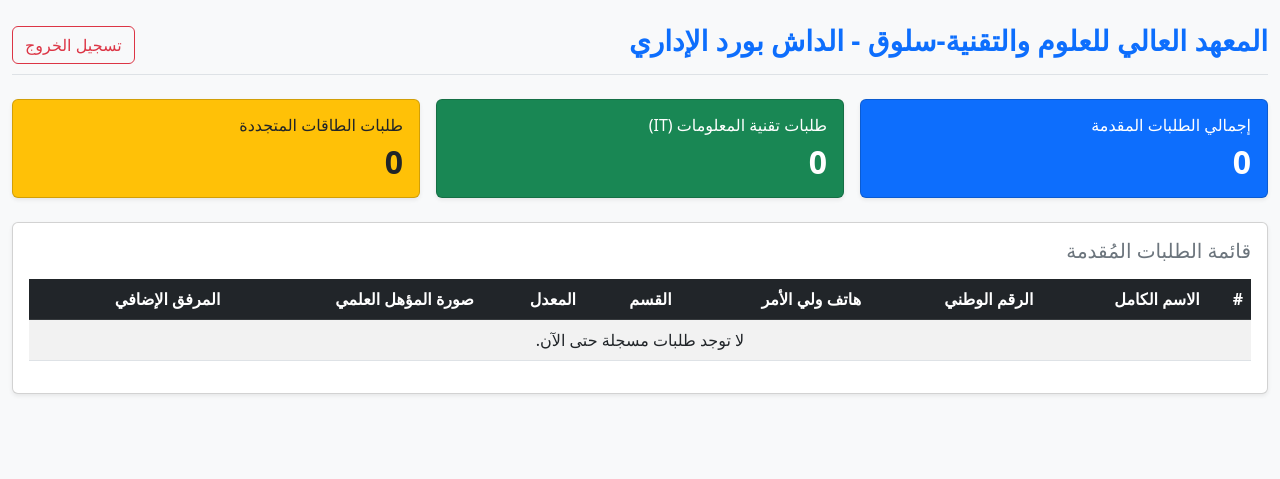
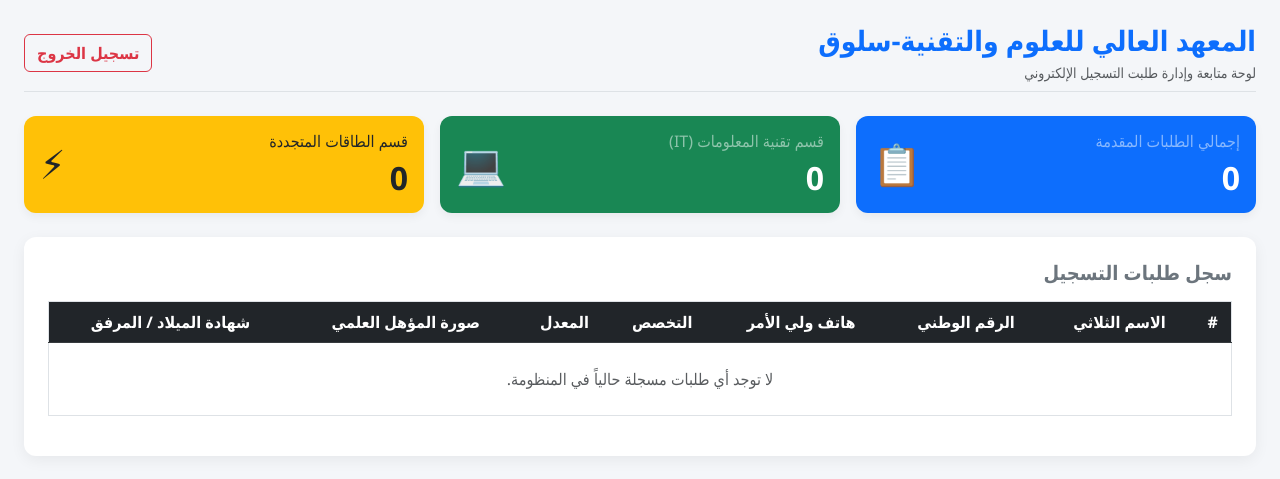
Before and after one commit to elshiebani/student_system, a Flask app: page /admin in a window 1280 px wide. Shown: the top 479 px of the page. Run offline with Flask 3, Linux system fonts and the light colour scheme; the visitor is signed in with stand-in values (Sample User, id 1).

Commit message:
Update admin dashboard layout and content

```diff
--- a/student_system/templates/admin.html
+++ b/student_system/templates/admin.html
@@ -3,82 +3,109 @@
 <head>
     <meta charset="UTF-8">
     <meta name="viewport" content="width=device-width, initial-scale=1.0">
-    <title>الداش بورد - المعهد العالي للعلوم والتقنية-سلوق</title>
+    <title>لوحة التحكم - المعهد العالي للعلوم والتقنية-سلوق</title>
     <link rel="stylesheet" href="https://cdn.jsdelivr.net/npm/bootstrap@5.3.0/dist/css/bootstrap.rtl.min.css">
+    <style>
+        body { background-color: #f4f6f9; font-family: 'Segoe UI', Tahoma, Geneva, Verdana, sans-serif; }
+        .card-stat { border: none; border-radius: 12px; box-shadow: 0 4px 10px rgba(0,0,0,0.05); }
+        .table-card { border: none; border-radius: 12px; box-shadow: 0 4px 15px rgba(0,0,0,0.06); }
+    </style>
 </head>
-<body class="bg-light">
-<div class="container-fluid py-4">
-    <div class="d-flex justify-content-between align-items-center mb-4 border-bottom pb-2">
-        <h3 class="fw-bold text-primary">المعهد العالي للعلوم والتقنية-سلوق - الداش بورد الإداري</h3>
-        <a href="/logout" class="btn btn-outline-danger">تسجيل الخروج</a>
+<body>
+
+<div class="container-fluid py-4 px-4">
+    <!-- الهيدر العلوي -->
+    <div class="d-flex justify-content-between align-items-center mb-4 pb-2 border-bottom">
+        <div>
+            <h3 class="fw-bold text-primary m-0">المعهد العالي للعلوم والتقنية-سلوق</h3>
+            <p class="text-muted small m-0 mt-1">لوحة متابعة وإدارة طلبت التسجيل الإلكتروني</p>
+        </div>
+        <a href="/logout" class="btn btn-outline-danger fw-bold">تسجيل الخروج</a>
     </div>
 
-    <!-- إحصائيات الداش بورد -->
+    <!-- كروت الإحصائيات (الداش بورد) -->
     <div class="row g-3 mb-4">
         <div class="col-md-4">
-            <div class="card bg-primary text-white p-3 shadow-sm">
-                <h6>إجمالي الطلبات المقدمة</h6>
-                <h2 class="m-0 fw-bold">{{ total_students }}</h2>
+            <div class="card card-stat bg-primary text-white p-3">
+                <div class="d-flex justify-content-between align-items-center">
+                    <div>
+                        <h6 class="text-white-50">إجمالي الطلبات المقدمة</h6>
+                        <h2 class="m-0 fw-bold">{{ total_students }}</h2>
+                    </div>
+                    <span class="fs-1">📋</span>
+                </div>
             </div>
         </div>
+
         <div class="col-md-4">
-            <div class="card bg-success text-white p-3 shadow-sm">
-                <h6>طلبات تقنية المعلومات (IT)</h6>
-                <h2 class="m-0 fw-bold">{{ it_students }}</h2>
+            <div class="card card-stat bg-success text-white p-3">
+                <div class="d-flex justify-content-between align-items-center">
+                    <div>
+                        <h6 class="text-white-50">قسم تقنية المعلومات (IT)</h6>
+                        <h2 class="m-0 fw-bold">{{ it_students }}</h2>
+                    </div>
+                    <span class="fs-1">💻</span>
+                </div>
             </div>
         </div>
+
         <div class="col-md-4">
-            <div class="card bg-warning text-dark p-3 shadow-sm">
-                <h6>طلبات الطاقات المتجددة</h6>
-                <h2 class="m-0 fw-bold">{{ energy_students }}</h2>
+            <div class="card card-stat bg-warning text-dark p-3">
+                <div class="d-flex justify-content-between align-items-center">
+                    <div>
+                        <h6 class="text-dark-50">قسم الطاقات المتجددة</h6>
+                        <h2 class="m-0 fw-bold">{{ energy_students }}</h2>
+                    </div>
+                    <span class="fs-1">⚡</span>
+                </div>
             </div>
         </div>
     </div>
 
-    <!-- جدول الطلبات -->
-    <div class="card p-3 shadow-sm">
-        <h5 class="mb-3 text-secondary">قائمة الطلبات المُقدمة</h5>
+    <!-- جدول عرض الطلبات -->
+    <div class="card table-card p-4 bg-white">
+        <h5 class="fw-bold text-secondary mb-3">سجل طلبات التسجيل</h5>
         <div class="table-responsive">
-            <table class="table table-striped table-hover align-middle">
+            <table class="table table-hover align-middle border text-center">
                 <thead class="table-dark">
                     <tr>
                         <th>#</th>
-                        <th>الاسم الكامل</th>
+                        <th>الاسم الثلاثي</th>
                         <th>الرقم الوطني</th>
                         <th>هاتف ولي الأمر</th>
-                        <th>القسم</th>
+                        <th>التخصص</th>
                         <th>المعدل</th>
                         <th>صورة المؤهل العلمي</th>
-                        <th>المرفق الإضافي</th>
+                        <th>شهادة الميلاد / المرفق</th>
                     </tr>
                 </thead>
                 <tbody>
                     {% for student in students %}
                     <tr>
-                        <td>{{ student.id }}</td>
-                        <td>{{ student.full_name }}</td>
-                        <td>{{ student.national_id }}</td>
+                        <td>{{ loop.index }}</td>
+                        <td class="fw-bold">{{ student.full_name }}</td>
+                        <td><span class="badge bg-light text-dark fs-6 border">{{ student.national_id }}</span></td>
                         <td>{{ student.parent_phone }}</td>
-                        <td>{{ student.department }}</td>
-                        <td>{{ student.gpa if student.gpa else '-' }}%</td>
+                        <td><span class="badge bg-info text-dark">{{ student.department }}</span></td>
+                        <td class="fw-bold text-primary">{{ student.gpa if student.gpa else '-' }}%</td>
                         <td>
                             {% if student.qualifier_data %}
-                                <a href="/file/qualifier/{{ student.id }}" target="_blank" class="btn btn-sm btn-info text-white">معاينة المؤهل</a>
+                                <a href="/file/qualifier/{{ student.id }}" target="_blank" class="btn btn-sm btn-primary">معاينة المؤهل</a>
                             {% else %}
-                                <span class="text-muted">غير مرفق</span>
+                                <span class="text-muted small">غير مرفق</span>
                             {% endif %}
                         </td>
                         <td>
                             {% if student.cert_data %}
                                 <a href="/file/cert/{{ student.id }}" target="_blank" class="btn btn-sm btn-secondary">معاينة المرفق</a>
                             {% else %}
-                                <span class="text-muted">غير مرفق</span>
+                                <span class="text-muted small">غير مرفق</span>
                             {% endif %}
                         </td>
                     </tr>
                     {% else %}
                     <tr>
-                        <td colspan="8" class="text-center">لا توجد طلبات مسجلة حتى الآن.</td>
+                        <td colspan="8" class="text-center py-4 text-muted">لا توجد أي طلبات مسجلة حالياً في المنظومة.</td>
                     </tr>
                     {% endfor %}
                 </tbody>
@@ -86,5 +113,6 @@
         </div>
     </div>
 </div>
+
 </body>
 </html>
```
